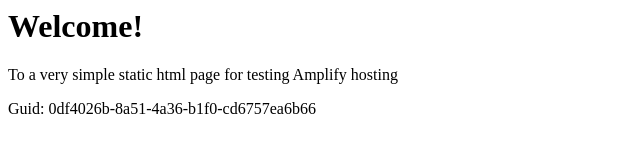
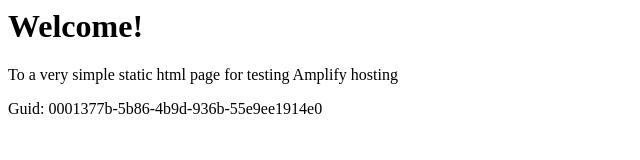
Before and after one commit to aws-aemilia-syd/Github-PR-Commit-Integration-Test-DoNotTouch-GitHubWebhookPushCanaryTest-v1-preprod-ap-southeast-2, a website: page src/index.html in a window 1280 px wide. Shown: the full height of the page, 0-640 px from the left. Drawn offline with Linux system fonts and the light colour scheme.

Commit message:
commit from integ tests

```diff
--- a/src/index.html
+++ b/src/index.html
@@ -12,6 +12,6 @@
 <body>
     <h1>Welcome!</h1>
     <p>To a very simple static html page for testing Amplify hosting</p>
-    <p>Guid: 0df4026b-8a51-4a36-b1f0-cd6757ea6b66</p></body>
+    <p>Guid: 0001377b-5b86-4b9d-936b-55e9ee1914e0</p></body>
 
 </html>
```
